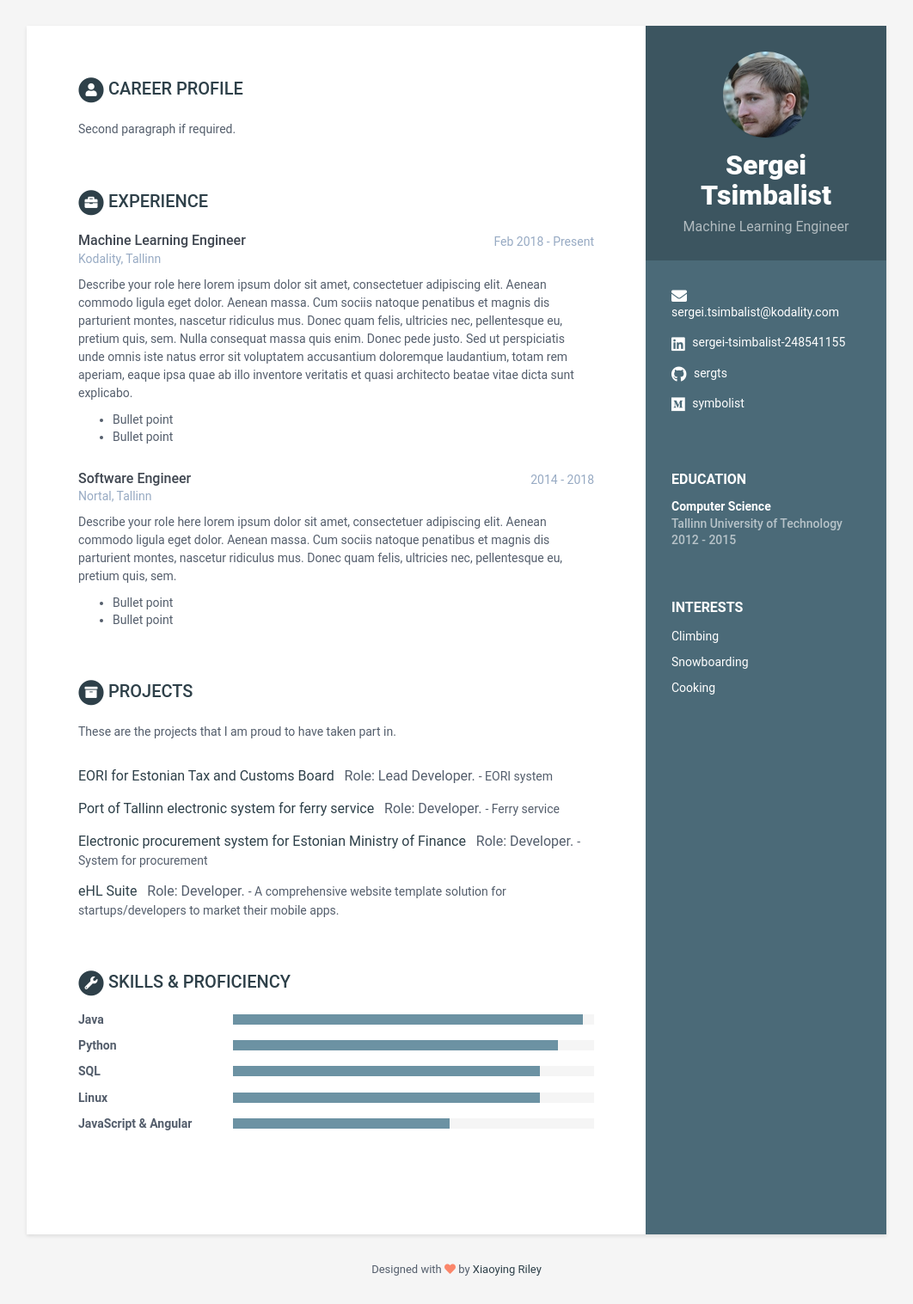
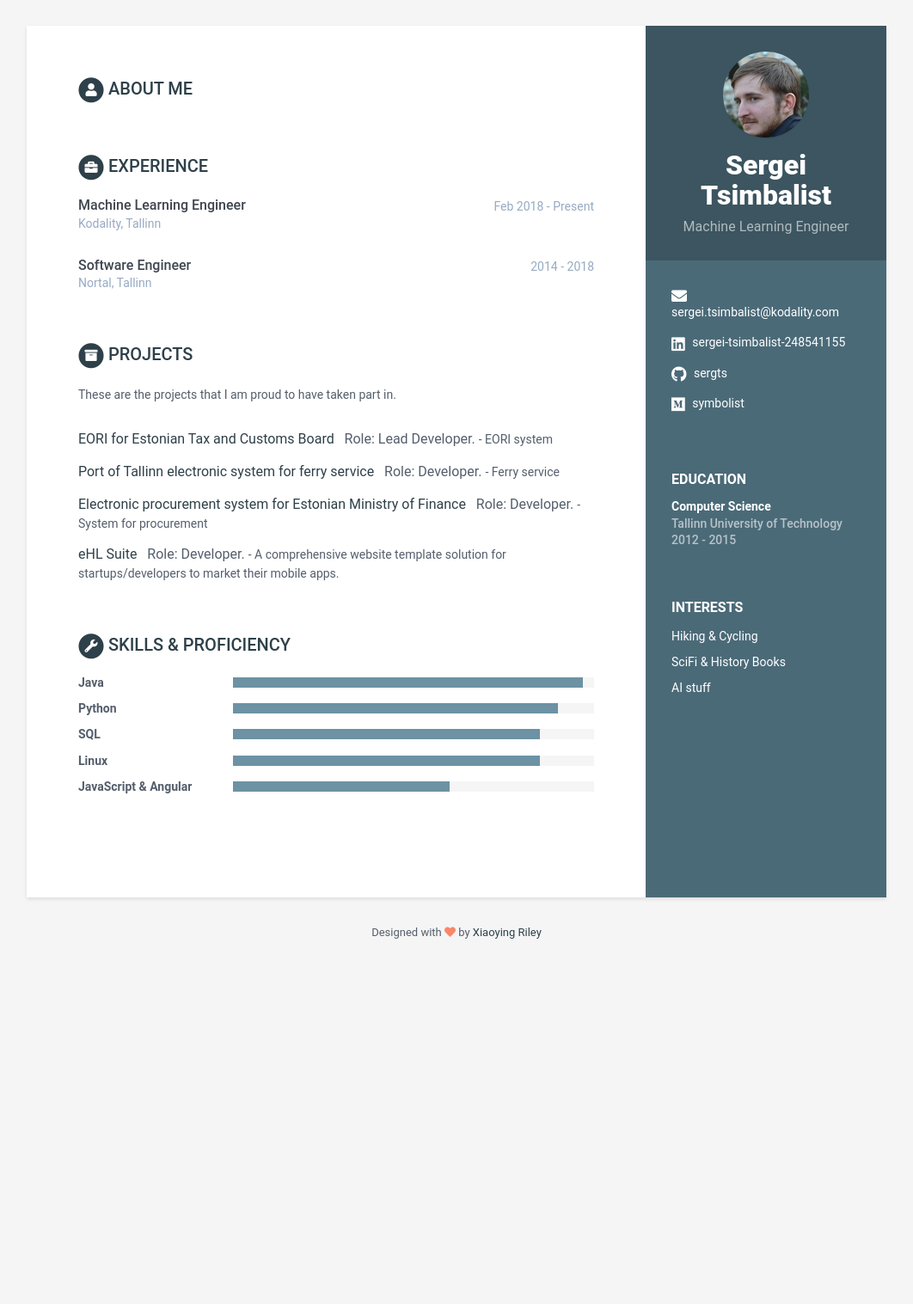
Before and after one commit to sergts/sergts.github.io, a Jekyll site: the page built from index.html, in a window 1280 px wide. Shown: the whole page at 86% size, without its empty margins (109-1171 px from the left). Built offline with Jekyll 4.4.1, drawn with Linux system fonts in a browser that asks for light colours; after the commit the page ends 1125 px from its top, so only the background shows below that.

Commit message:
Update data.yml

```diff
--- a/_data/data.yml
+++ b/_data/data.yml
@@ -25,35 +25,28 @@ sidebar:
     medium: symbolist
 
     interests:
-      - item: Climbing
+      - item: Hiking & Cycling
         link:
 
-      - item: Snowboarding
+      - item: SciFi & History Books
         link:
 
-      - item: Cooking
+      - item: AI stuff
         link:
 
 career-profile:
-    title: Career Profile
+    title: About me
     summary: |
 
-
-      Second paragraph if required.
 
 education:
     - degree: Computer Science
       university: Tallinn University of Technology
       time: 2012 - 2015
       details: |
-        Describe your study here lorem ipsum dolor sit amet, consectetuer
-        adipiscing elit. Aenean commodo ligula eget dolor. Aenean massa. Cum
-        sociis natoque penatibus et magnis dis parturient montes, nascetur
-        ridiculus mus. Donec quam felis, ultricies nec, pellentesque eu,
-        pretium quis, sem.
-
-          - Bullet point
-          - Bullet point
+        My favourite course was probably Calculus by Liivi Kluge, very thorough explanations and practice sessions after which you felt like you understood a lot of arcane stuff.
+        Logical Programming by Jüri Vain was cool too. Had to develop an unusual way of thinking to use Prolog efficienly.
+        Also enjoyed taking part in programming competitions thanks to the Ago Luberg.
 
 
 experiences:
@@ -61,31 +54,13 @@ experiences:
       time: Feb 2018 - Present
       company: Kodality, Tallinn
       details: |
-        Describe your role here lorem ipsum dolor sit amet, consectetuer
-        adipiscing elit. Aenean commodo ligula eget dolor. Aenean massa.
-        Cum sociis natoque penatibus et magnis dis parturient montes,
-        nascetur ridiculus mus. Donec quam felis, ultricies nec,
-        pellentesque eu, pretium quis, sem. Nulla consequat massa quis
-        enim. Donec pede justo. Sed ut perspiciatis unde omnis iste natus
-        error sit voluptatem accusantium doloremque laudantium, totam rem
-        aperiam, eaque ipsa quae ab illo inventore veritatis et quasi
-        architecto beatae vitae dicta sunt explicabo.
 
-          - Bullet point
-          - Bullet point
 
     - role: Software Engineer
       time: 2014 - 2018
       company: Nortal, Tallinn
       details: |
-        Describe your role here lorem ipsum dolor sit amet, consectetuer
-        adipiscing elit. Aenean commodo ligula eget dolor. Aenean massa.
-        Cum sociis natoque penatibus et magnis dis parturient montes,
-        nascetur ridiculus mus. Donec quam felis, ultricies nec,
-        pellentesque eu, pretium quis, sem.
 
-          - Bullet point
-          - Bullet point
 
 
 projects:
```
